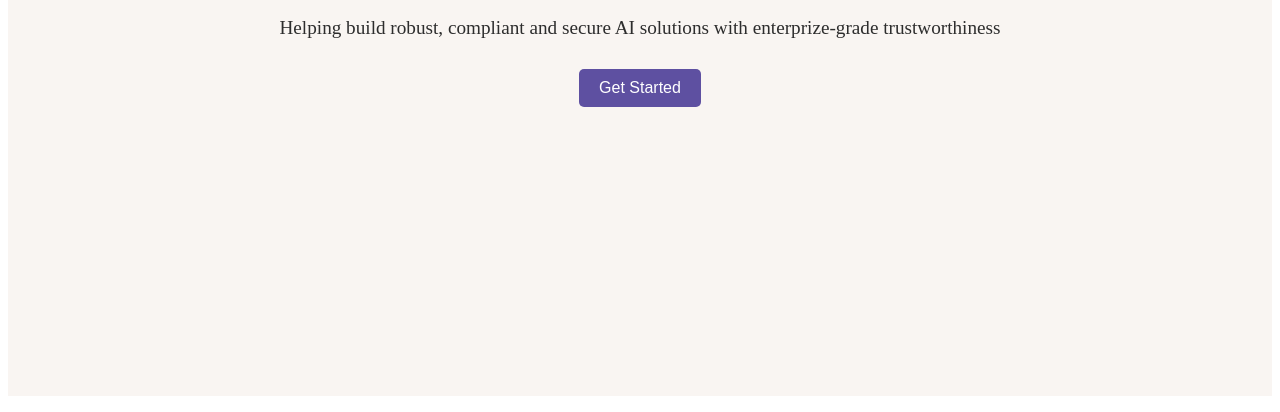
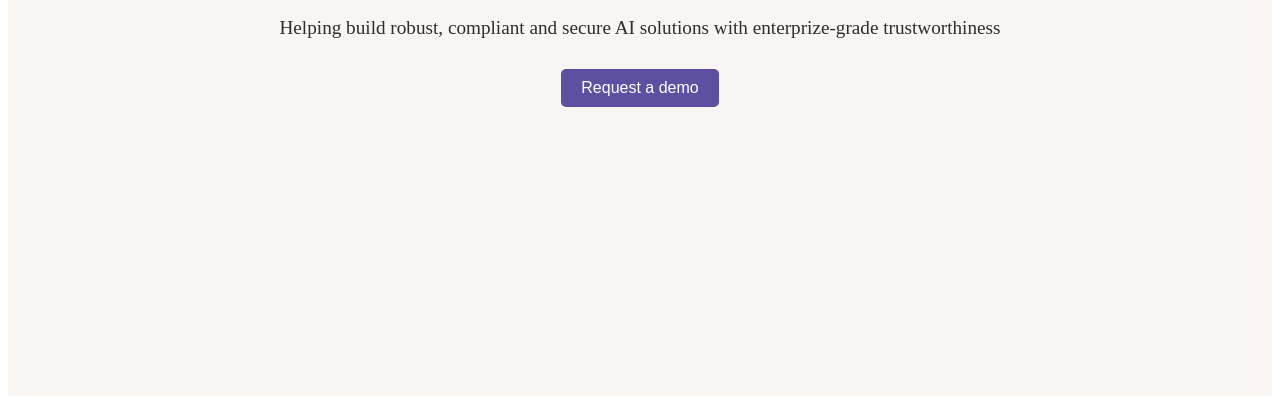
Before and after one commit to abd459/abd459.github.io, a plain HTML site: page index.html in a window 1280 px wide. Shown: the part 388-800 px from the top of the page. Drawn offline with Linux system fonts and the light colour scheme.

Commit message:
Update index.html

```diff
--- a/index.html
+++ b/index.html
@@ -84,7 +84,7 @@
     <header class="landing-header">
       <h1>Welcome to janeXplain</h1>
       <p>Helping build robust, compliant and secure AI solutions with enterprize-grade trustworthiness</p>
-      <button id="get-started">Get Started</button>
+      <button id="get-started">Request a demo</button>
     </header>
   </div>
     <!-- Modal -->
```
